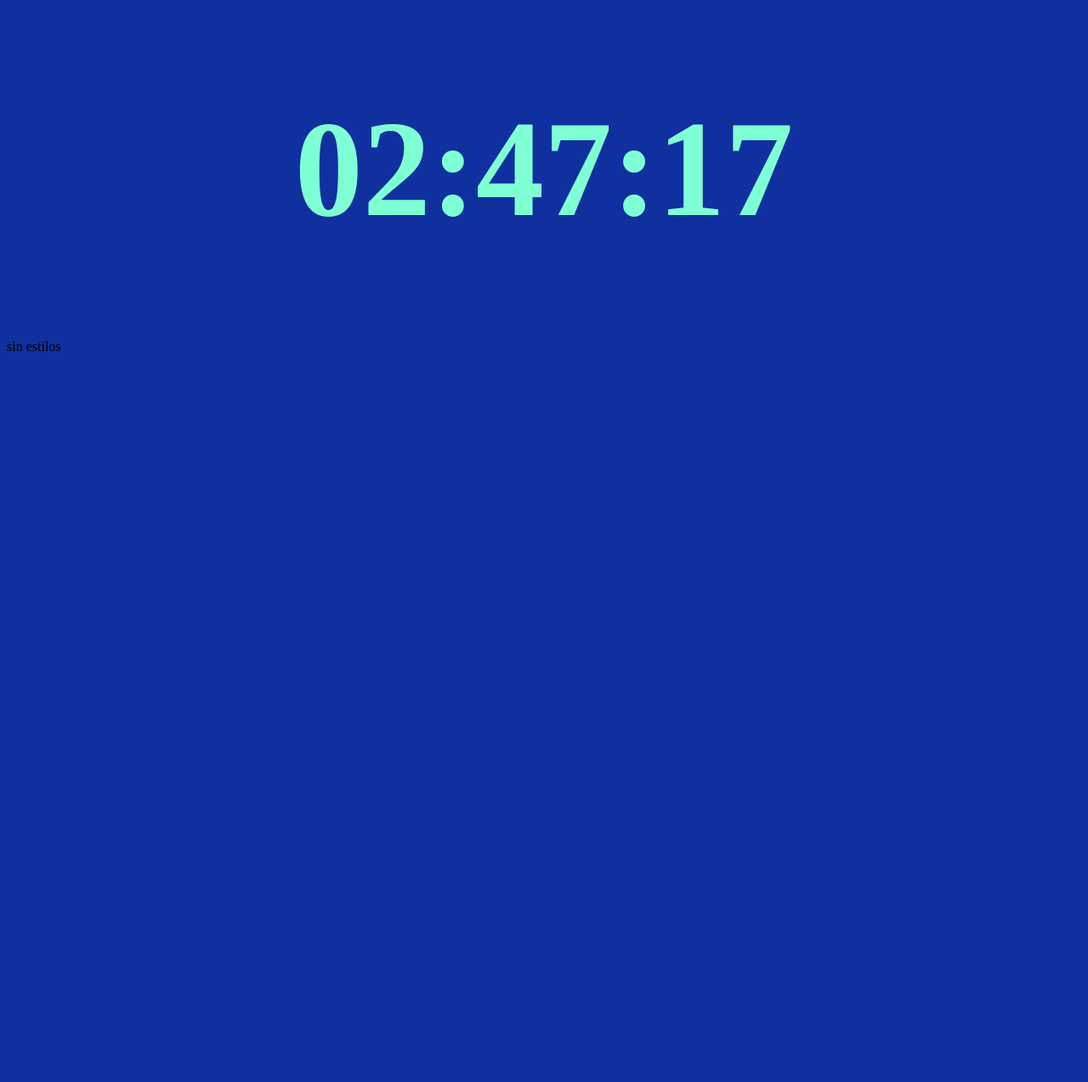
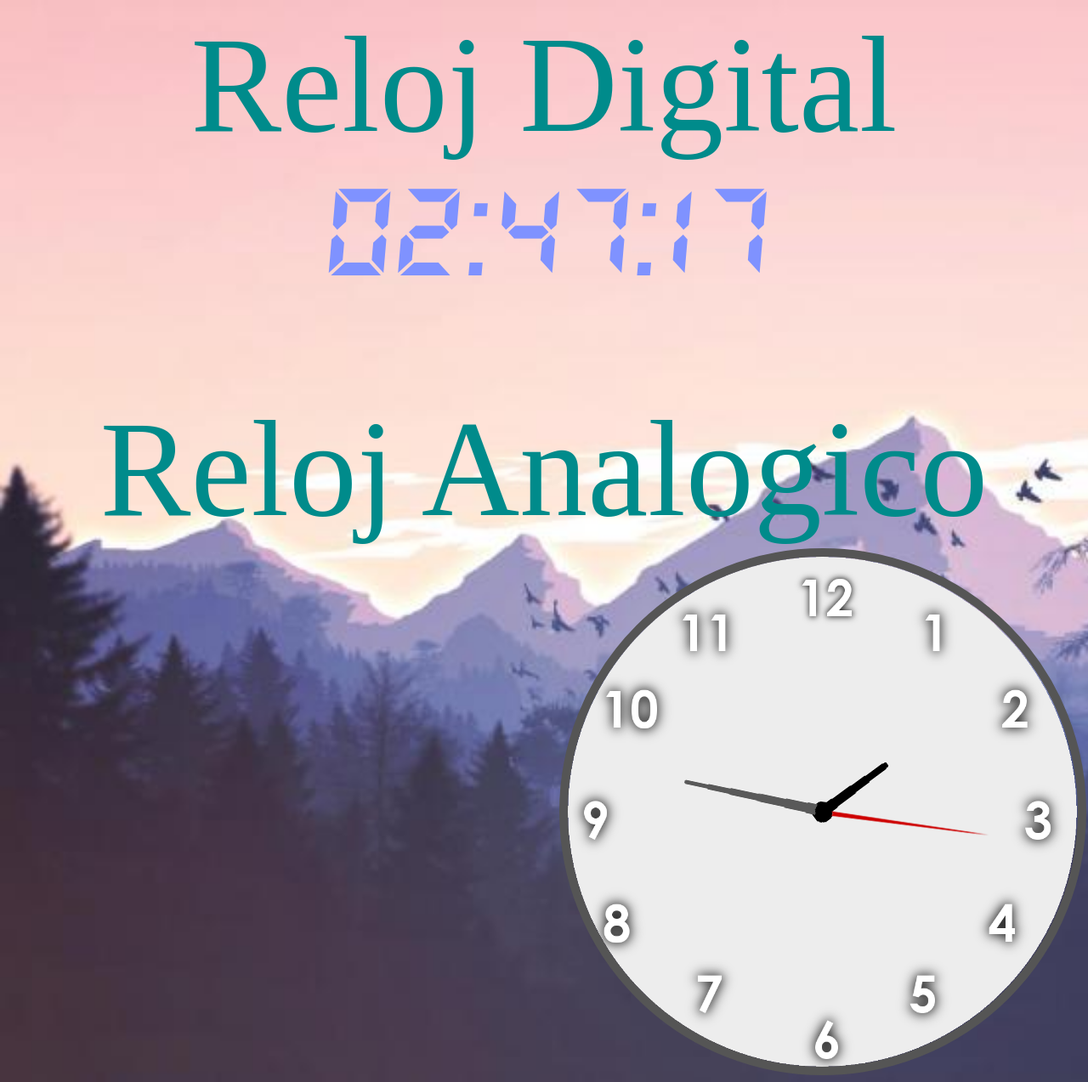
Before and after one commit to FedericoGramajo/Reloj-AnalogicoDigital, a plain HTML site: page Index.html in a window 1280 px wide. Shown: the whole page at 85% size. Before the commit the page ends 800 px from the top, so only its background shows below. Drawn offline with Linux system fonts and the light colour scheme; a web font is replaced by a local one.

Commit message:
Reloj analógico y correcciones de carpetas

```diff
--- a/Index.html
+++ b/Index.html
@@ -8,15 +8,26 @@
     <title>Reloj Digital</title>
 </head>
 <body>
+
+    <p>Reloj Digital</p>
     <div id="div-digital">
+
         <h1 class="hora_principal" id="hora">
 
         </h1>
 
     </div>
-    <div id="reloj-analogico">
-        sin estilos
-    </div>
+
+    <p>Reloj Analogico</p>
+
+                 <div class= "reloj" >
+                     <Img src="Agujas/aguja.png" id="horas">
+                     <Img src="Agujas/agujaMinutos.png" id="minutos">
+                     <Img src="Agujas/agujaSegundos.png" id="segundos">
+
+                </div>
+
+
     <script src="main.js">
 
     </script>
--- a/main.js
+++ b/main.js
@@ -12,3 +12,28 @@ document.getElementById("hora").innerHTML= horaPrincipal
 setInterval(() =>{
 generarHora();
 },100);
+
+
+function horaAnalogico(){
+horaAhora= new Date();
+horas=horaAhora.getHours();
+minutos= horaAhora.getMinutes() ;
+segundos=horaAhora.getSeconds();
+
+  porcenHoras = horas>=12 ? horas/12*360 : horas/24*360;
+  porcenHoras += minutos / 60 * 30
+
+  porcenMinutos = minutos / 60 * 360;
+  porcenSegundos = segundos/ 60 * 360;
+
+  document.getElementById("horas").style.transform = `rotate( ${porcenHoras}deg)`;
+  document.getElementById("minutos").style.transform = `rotate( ${porcenMinutos}deg)`;
+  document.getElementById("segundos").style.transform = `rotate( ${porcenSegundos}deg)`;
+
+//   document.getElementById("horas").style.transform = "rotate("+ porcenHoras +"deg)";
+//   document.getElementById("minutos").style.transform = "rotate("+ porcenMinutos +"deg)";
+//   document.getElementById("segundos").style.transform = "rotate("+ porcenSegundos +"deg)";
+ }
+setInterval(() =>{
+    horaAnalogico();
+    },100);
--- a/style.css
+++ b/style.css
@@ -1,31 +1,36 @@
 body {
-  background-color: #0f309e;
+  background-image: url(fondo/montanas-en-bosque-minimalista-flat-3306.jpg);
+  background-size: cover;
 }
 @font-face {
   font-family: "DS-Digital";
-  src: url("../Reloj/DS-DIGIT.TTF") format("truetype");
+  src: url("Style/DS-DIGIT.TTF") format("truetype");
   font-weight: normal;
   font-style: normal;
 }
-div-digital {
-  position: relative;
+#div-digital {
   display: flex;
-  flex-wrap: wrap;
-  align-items: center;
-  flex-direction: column;
-  width: 100%;
+  justify-content: center;
   height: 100%;
 }
 
 h1 {
   font-family: "DS-Digital";
-  color: aquamarine;
-  font-size: 10rem;
+  color: rgb(127, 146, 255);
+  font-size: clamp(5rem, 15vw, 10rem);
   text-align: center;
+  margin-top: 0%;
 }
 
+p {
+  font-size: clamp(5rem, 15vw, 10rem);
+  margin-bottom: 0%;
+  margin-top: 0%;
+  text-align: center;
+  color: darkcyan;
+}
 /* Para que sea responsive */
-@media (max-width: 600px) {
+/* @media (max-width: 600px) {
   h1 {
     font-size: 5rem;
     color: rgb(250, 250, 250);
@@ -36,4 +41,31 @@ h1 {
     color: rgb(250, 250, 250);
     text-align: center;
   }
+} */
+
+.reloj {
+  padding: 100px;
+  background-image: url(Agujas/giro.png);
+  width: 400px;
+  height: 400px;
+  border-radius: 400px;
+  background-size: 100%;
+  border: 10px solid #555;
+  display: flex;
+  margin-left: 650px;
 }
+
+.reloj img {
+  position: absolute;
+
+  height: 400px;
+  transition: all 0.5s;
+}
+
+.reloj #minutos {
+  position: absolute;
+}
+
+.reloj #segundos {
+  position: absolute;
+}
```
Also changed, not shown: Agujas/aguja.png (added), Agujas/agujaMinutos.png (added), Agujas/agujaSegundos.png (added), Agujas/giro.png (added), Fondo/montanas-en-bosque-minimalista-flat-3306.jpg (added), Style/DS-DIGIT.TTF (renamed from DS-DIGIT.TTF).
